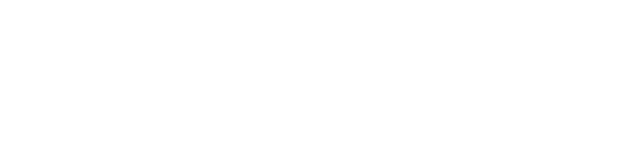
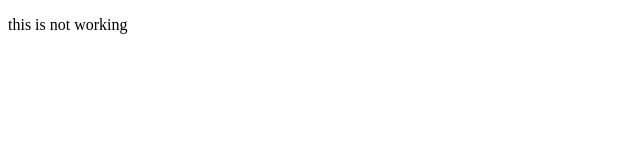
Before and after one commit to charleswang234/charleswang234.github.io, a plain HTML site: page index.html in a window 1280 px wide. Shown: the whole page, without its empty margins (0-640 px from the left). Drawn offline with Linux system fonts and the light colour scheme.

Commit message:
test push

```diff
--- a/index.html
+++ b/index.html
@@ -10,7 +10,9 @@
     </head>
     <body>
         <noscript>You need to enable JavaScript to run this app.</noscript>
-        <div id="root"></div>
+        <div id="root">
+            <p>this is not working</p>
+        </div>
         <script type="text/javascript" src="/static/js/main.a285be49.js"></script>
     </body>
 </html>
```
